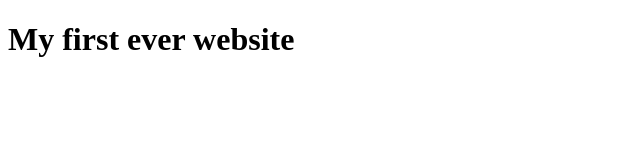
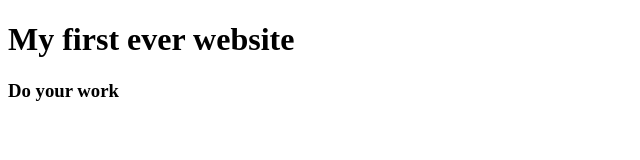
Before and after one commit to Polash9000/my-first-site, a plain HTML site: page index.html in a window 1280 px wide. Shown: the whole page, without its empty margins (0-640 px from the left). Drawn offline with Linux system fonts and the light colour scheme.

Commit message:
learned github

```diff
--- a/index.html
+++ b/index.html
@@ -8,5 +8,6 @@
 </head>
 <body>
     <h1>My first ever website</h1>
+    <h3>Do your work</h3>
 </body>
 </html>
```
